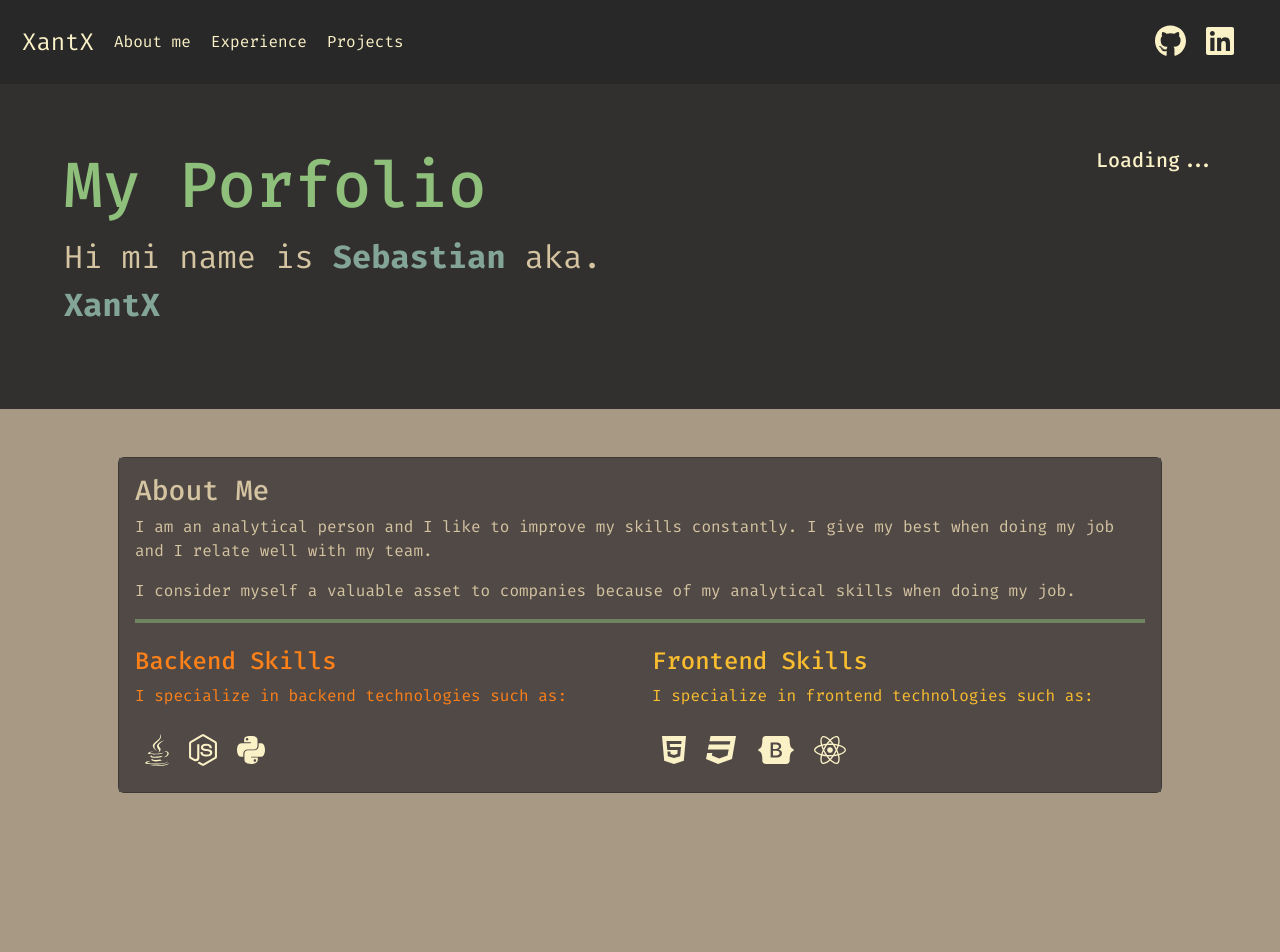
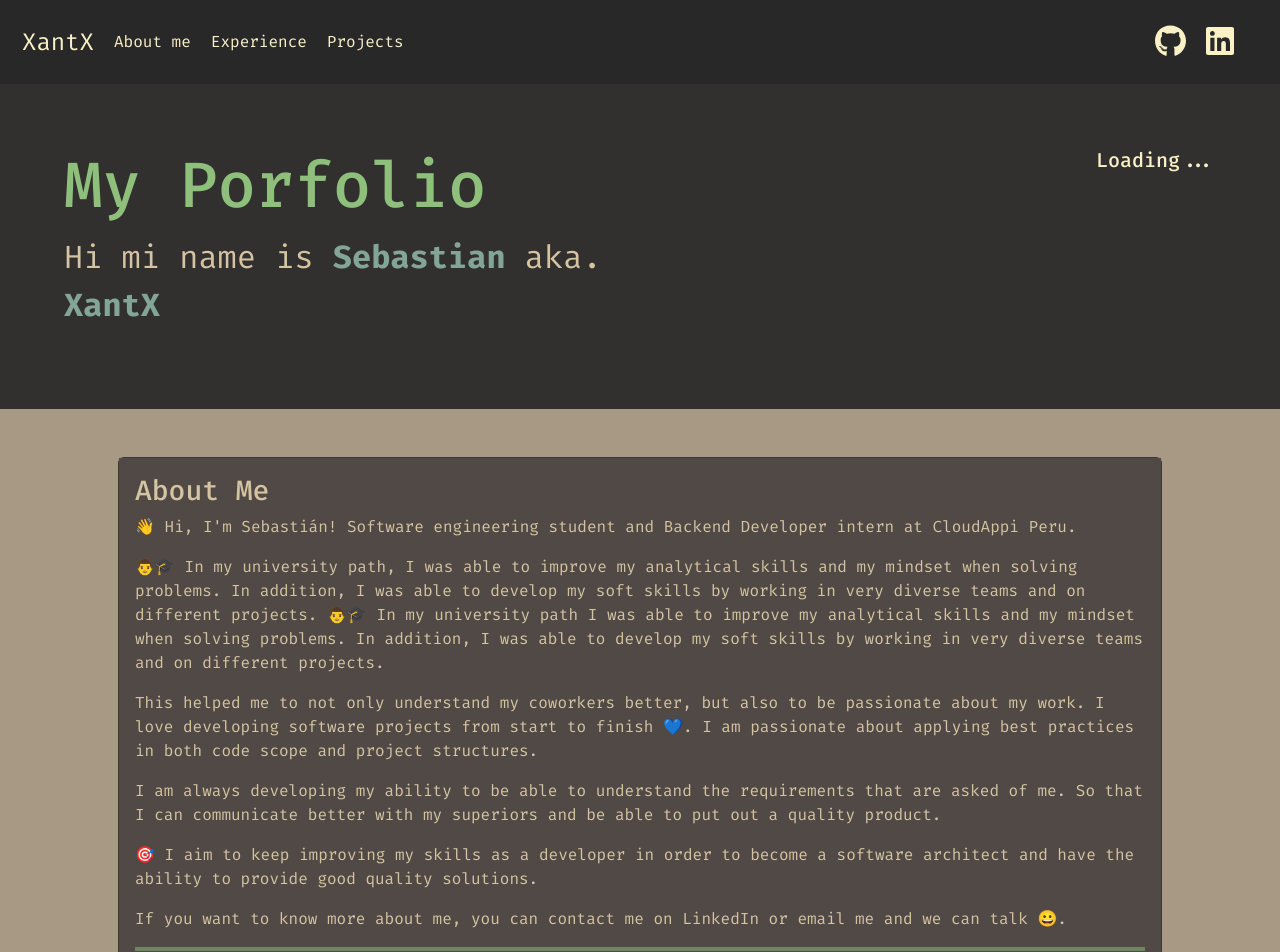
Before and after one commit to XantX/portfolio, a React (Create React App) app: page / in a window 1280 px wide. Shown: the top 952 px of the page. Before the commit the page ends 841 px from the top, so only its background shows below. Built offline with nearby package versions, Linux system fonts and the light colour scheme; no server answers.

Commit message:
Change about me description

```diff
--- a/src/components/presentation-card/presentation-card.js
+++ b/src/components/presentation-card/presentation-card.js
@@ -9,13 +9,22 @@ function PresentacionCard() {
         <div className="card-body">
           <h5 className="card-title fs-3 ">About Me</h5>
           <p className="card-text">
-            I am an analytical person and I like to improve my skills
-            constantly. I give my best when doing my job and I relate well with
-            my team.
+            👋 Hi, I'm Sebastián! Software engineering student and Backend Developer intern at CloudAppi Peru.
           </p>
           <p className="card-text">
-            I consider myself a valuable asset to companies because of my
-            analytical skills when doing my job.
+            👨🎓 In my university path, I was able to improve my analytical skills and my mindset when solving problems. In addition, I was able to develop my soft skills by working in very diverse teams and on different projects.  👨🎓 In my university path I was able to improve my analytical skills and my mindset when solving problems. In addition, I was able to develop my soft skills by working in very diverse teams and on different projects.
+          </p>
+          <p className="card-text">
+            This helped me to not only understand my coworkers better, but also to be passionate about my work. I love developing software projects from start to finish 💙. I am passionate about applying best practices in both code scope and project structures.
+          </p>
+          <p className="card-text">
+            I am always developing my ability to be able to understand the requirements that are asked of me. So that I can communicate better with my superiors and be able to put out a quality product.
+          </p>
+          <p className="card-text">
+            🎯 I aim to keep improving my skills as a developer in order to become a software architect and have the ability to provide good quality solutions.
+          </p>
+          <p className="card-text">
+            If you want to know more about me, you can contact me on LinkedIn or email me and we can talk 😀.
           </p>
           <hr class="hr-color border border-2 opacity-50"></hr>
           <div className="row">
```
